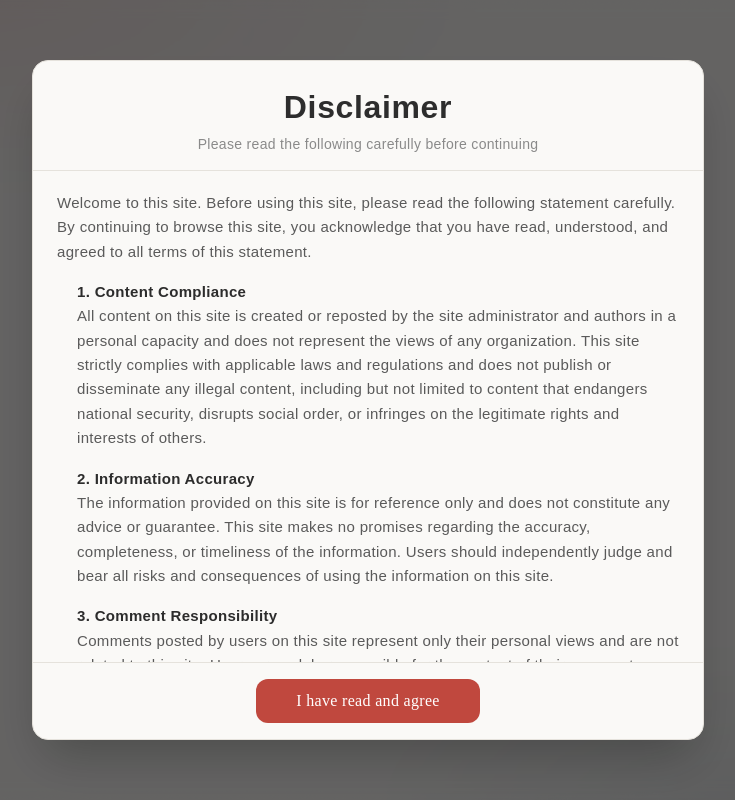
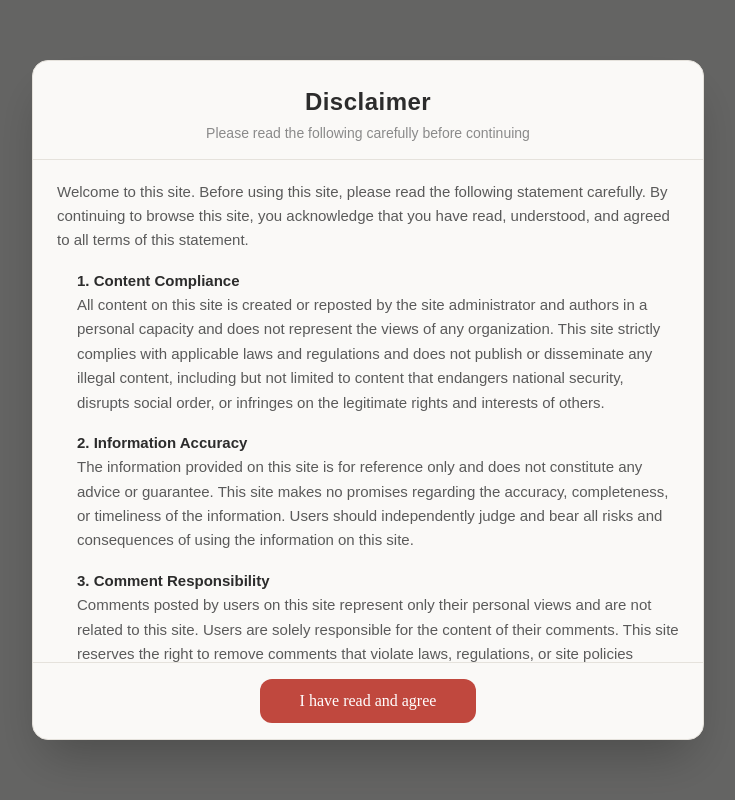
Before and after one commit to heibaome/blog, a Next.js app: page / in a window 1280 px wide. Shown: the whole page, without its empty margins (272-1007 px from the left). Built offline with nearby package versions, Linux system fonts and the light colour scheme; no server answers.

Commit message:
feat: 分析项目
Co-authored-by: traeagent <traeagent@users.noreply.github.com>

```diff
--- a/src/styles/globals.css
+++ b/src/styles/globals.css
@@ -1,5 +1,4 @@
 @import "tailwindcss";
-@import "./ink-theme.css";
 
 @variant dark (&:where(.dark, .dark *));
 
--- a/src/styles/ink-theme.css
+++ b/src/styles/ink-theme.css
@@ -2,9 +2,6 @@
    墨迹博客 - 水墨流韵主题
    Ink Flow Theme for Moji Blog
    ======================================== */
-
-/* Google Fonts */
-@import url('https://fonts.googleapis.com/css2?family=Noto+Serif+SC:wght@400;500;600;700&family=Noto+Sans+SC:wght@300;400;500;600&family=ZCOOL+XiaoWei&family=Ma+Shan+Zheng&family=Cormorant+Garamond:ital,wght@0,400;0,600;1,400&display=swap');
 
 /* ========================================
    水墨调色板 - Ink Palette
```
